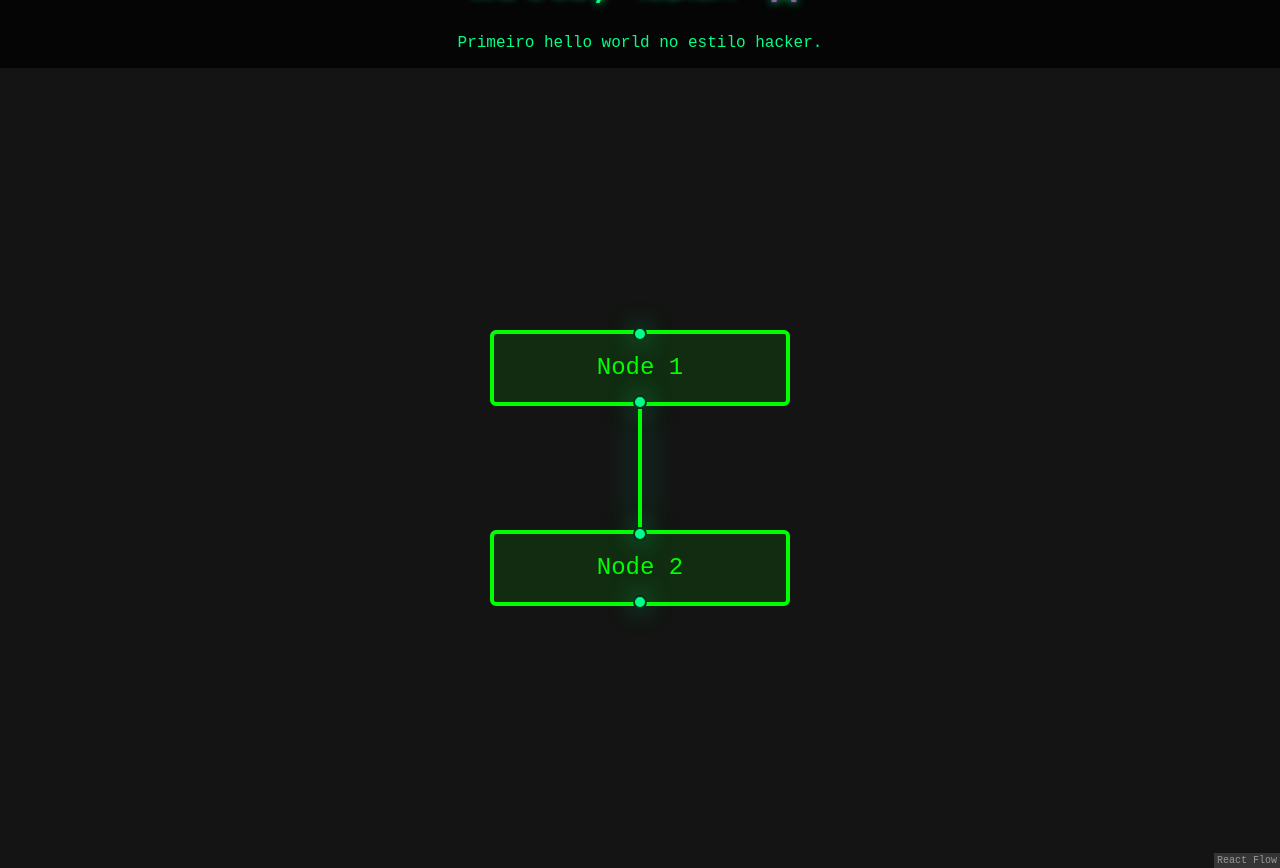
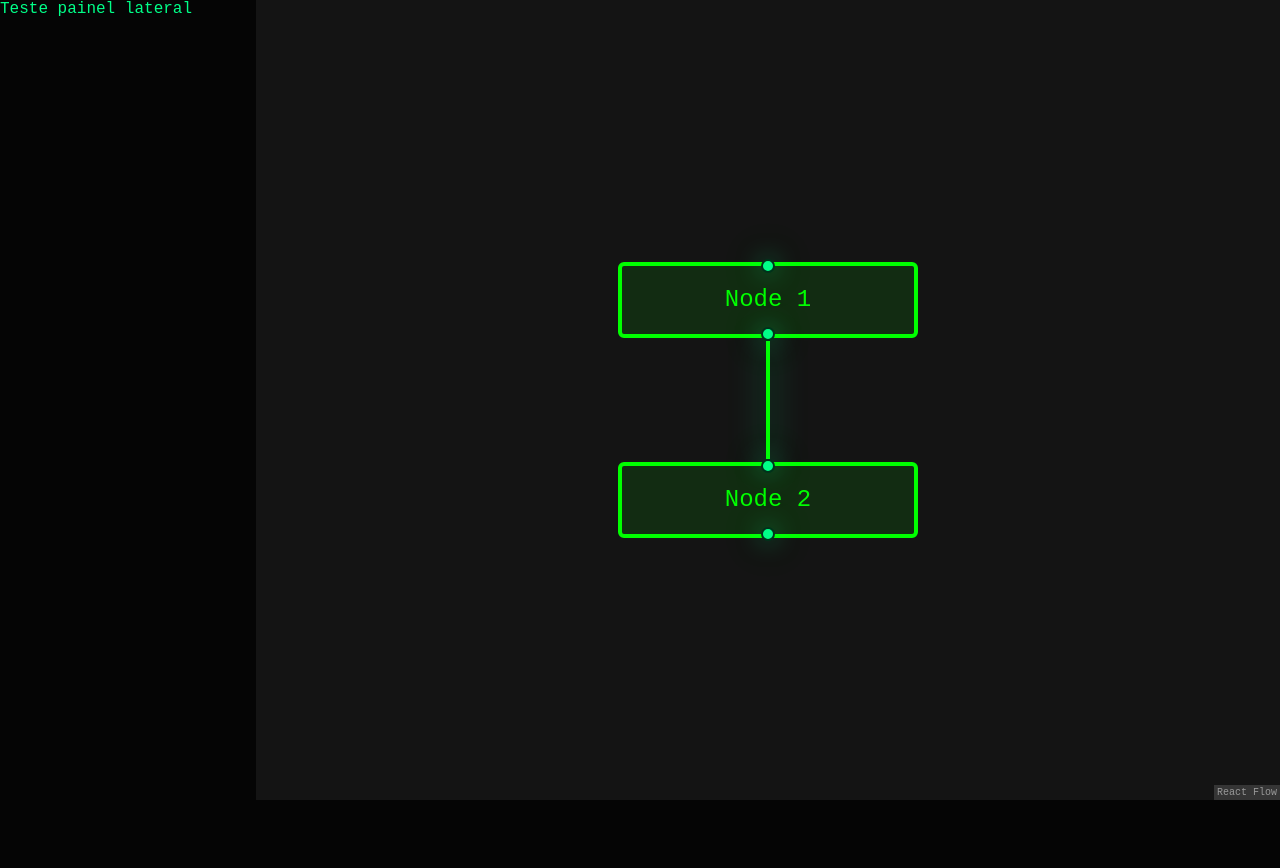
Before and after one commit to viniciusxpb/frontend, a React (Vite) app: page / in a window 1280 px wide. After the commit the page ends 800 px from the top, so only its background shows below. Built offline with nearby package versions, Linux system fonts and the light colour scheme.

Commit message:
implementado painel a esquerda, vou configurar para detectar cliques fora de nodes

```diff
--- a/src/App.tsx
+++ b/src/App.tsx
@@ -42,11 +42,13 @@ export default function App() {
 
   return (
     <>
-    <div className="app">
-      <h1>Hello, NDNM 👾</h1>
-      <p>Primeiro hello world no estilo hacker.</p>
+    <div className='globalWrapper'>
+
+        <div className='leftPanel'>
+          Teste painel lateral
         </div>
-    <div style={{ width: '100vw', height: '100vh' }}>
+
+        <div className='mainBoard'>
           <ReactFlow
             colorMode="dark"
             nodes={nodes}
@@ -58,6 +60,8 @@ export default function App() {
             fitView
           />
         </div>
+
+    </div>
     </>
   );
 }
--- a/src/style.scss
+++ b/src/style.scss
@@ -81,3 +81,17 @@ body {
 .react-flow__handle-right {
   background: $green;
 }
+
+.globalWrapper{
+  display: flex;
+}
+
+.leftPanel{
+width: 20vw;
+height: 100vh;
+}
+
+.mainBoard{
+  width: 80vw;
+  height: 100vh;
+}
```
Lines whose indentation alone changed are shown as unchanged.
